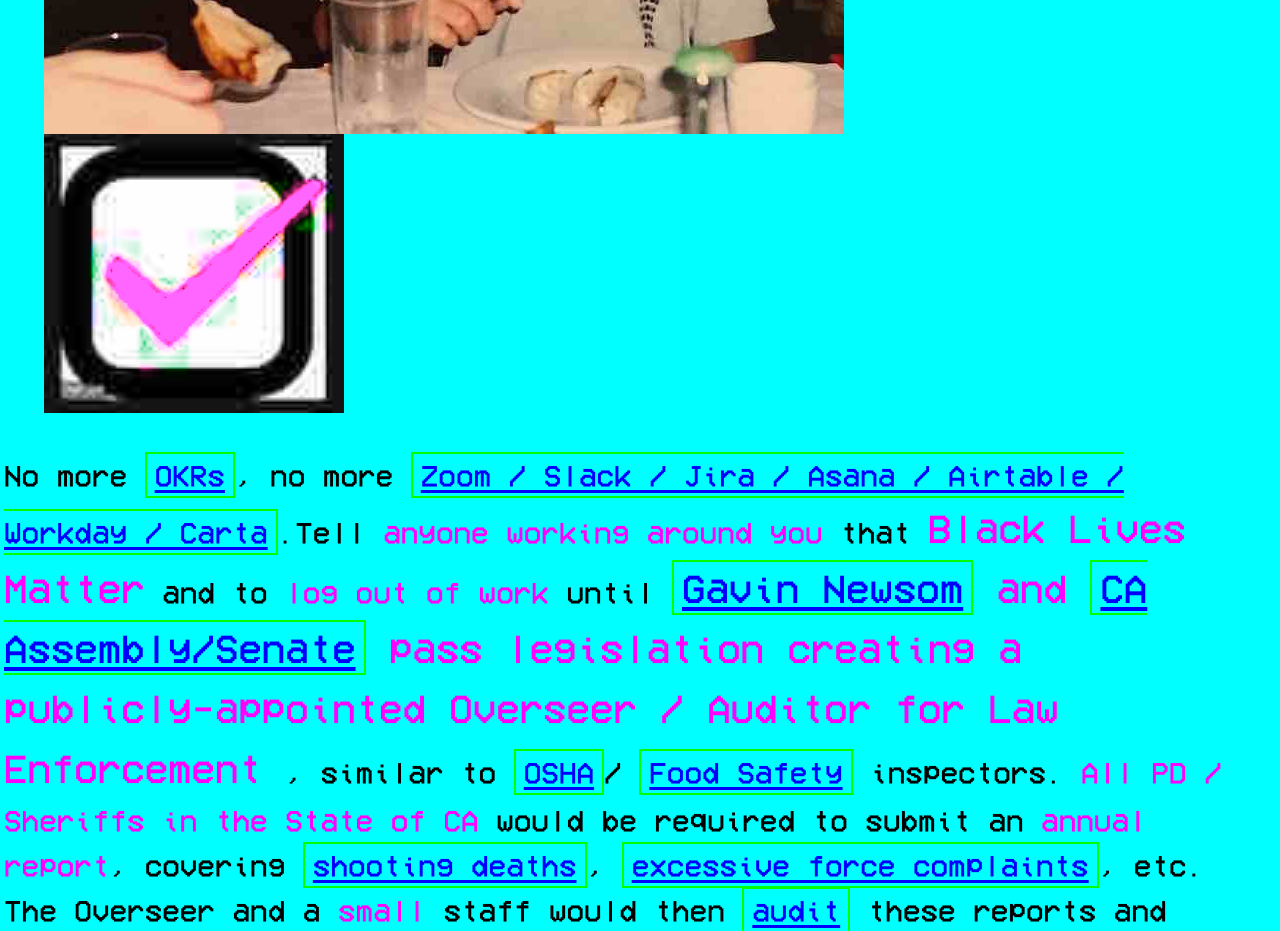
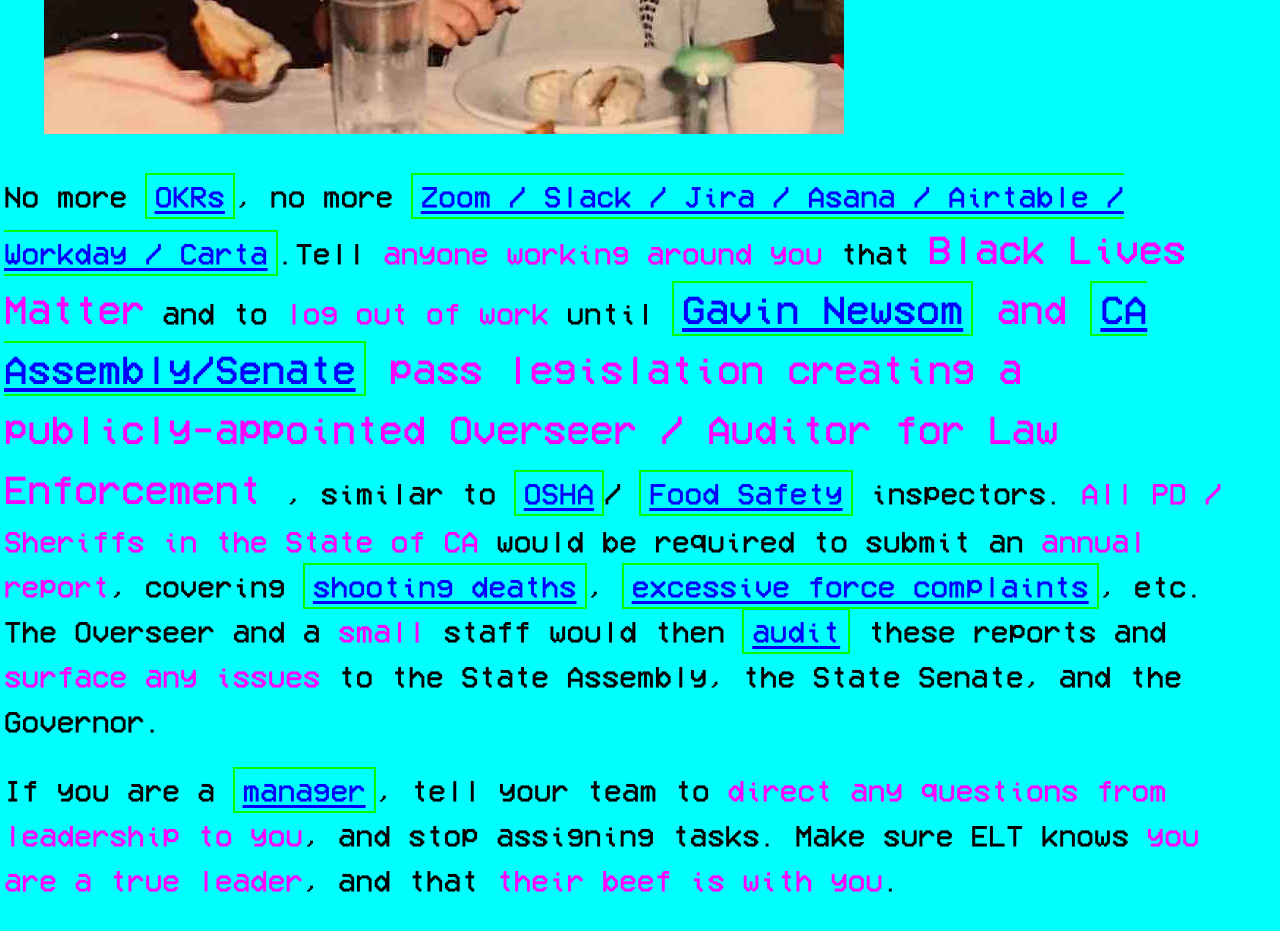
Before and after one commit to TheDripper/notusedyet, a Nuxt app: page / in a window 1280 px wide. Shown: the part 1460-2391 px from the top of the page. Built offline with nearby package versions, Linux system fonts and the light colour scheme.

Commit message:
remove test check

```diff
--- a/pages/index.vue
+++ b/pages/index.vue
@@ -9,7 +9,6 @@
       <div class="relative">
         <img src="/tyler_hill_white_kid_check.jpg" />
         <img id="dayjob" src="/dayjob.jpg" />
-        <img id="check" src="/check_press.jpg" />
       </div>
     </ul>
       <p>
```
